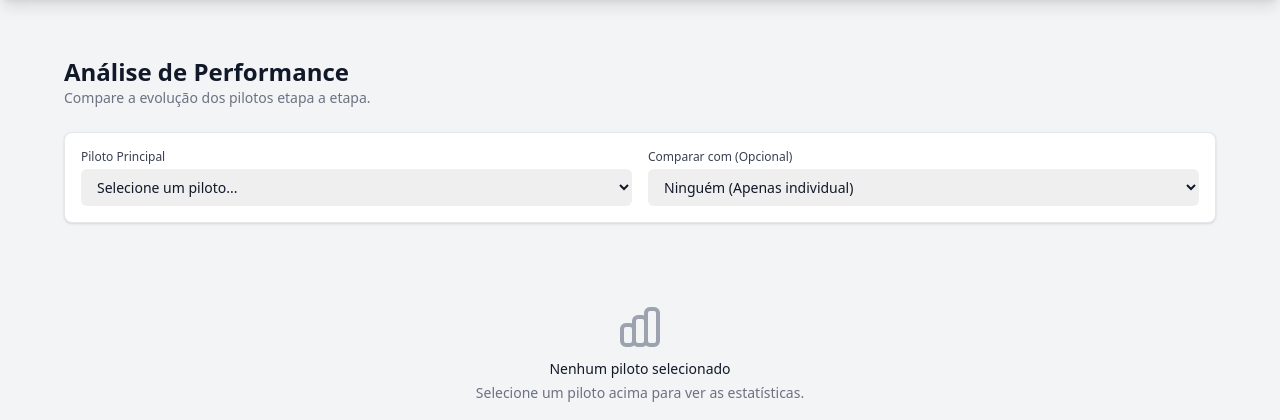
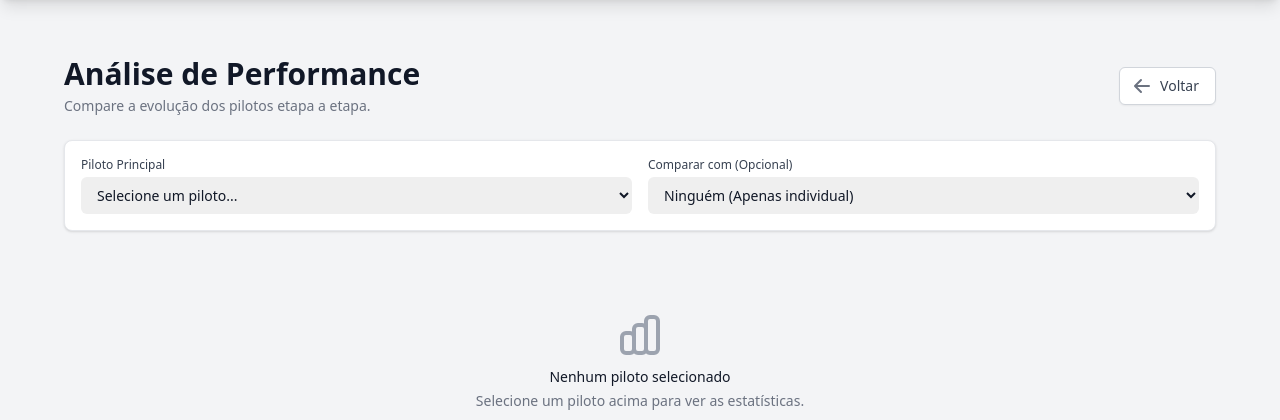
Before and after one commit to jailsonmendesjr/kart-championship, a Django app: template templates/championship/performance.html in a window 1280 px wide. Shown: the part 64-484 px from the top of the page. Run offline with Django 4.2, Linux system fonts and the light colour scheme; the template is opened without the code that fills it, so the values that code supplies are empty; some libraries are stand-ins or nearby versions.

Commit message:
ajuste gráficos e botão voltar

```diff
--- a/templates/championship/performance.html
+++ b/templates/championship/performance.html
@@ -5,9 +5,21 @@
 {% block content %}
 <div class="max-w-7xl mx-auto px-4 sm:px-6 lg:px-8 py-8">
 
-    <div class="mb-6">
-        <h2 class="text-2xl font-bold text-gray-900">Análise de Performance</h2>
-        <p class="text-sm text-gray-500">Compare a evolução dos pilotos etapa a etapa.</p>
+    <div class="mb-6 md:flex md:items-center md:justify-between">
+        <div class="flex-1 min-w-0">
+            <h2 class="text-2xl font-bold text-gray-900 sm:text-3xl sm:truncate">
+                Análise de Performance
+            </h2>
+            <p class="mt-1 text-sm text-gray-500">Compare a evolução dos pilotos etapa a etapa.</p>
+        </div>
+        <div class="mt-4 flex md:mt-0 md:ml-4">
+            <a href="{% url 'season_detail' season.id %}" class="inline-flex items-center px-4 py-2 border border-gray-300 rounded-md shadow-sm text-sm font-medium text-gray-700 bg-white hover:bg-gray-50 focus:outline-none focus:ring-2 focus:ring-offset-2 focus:ring-red-500">
+                <svg class="-ml-1 mr-2 h-5 w-5 text-gray-500" xmlns="http://www.w3.org/2000/svg" viewBox="0 0 20 20" fill="currentColor">
+                    <path fill-rule="evenodd" d="M9.707 16.707a1 1 0 01-1.414 0l-6-6a1 1 0 010-1.414l6-6a1 1 0 011.414 1.414L5.414 9H17a1 1 0 110 2H5.414l4.293 4.293a1 1 0 010 1.414z" clip-rule="evenodd" />
+                </svg>
+                Voltar
+            </a>
+        </div>
     </div>
 
     <div class="bg-white rounded-lg shadow p-4 mb-8 border border-gray-200">
@@ -114,25 +126,26 @@
 
 {% if d1 %}
 <script>
-    // --- Configuração Comum ---
+    // --- Configuração da Toolbar (Mãozinha Padrão) ---
+    const commonChartConfig = {
+        toolbar: {
+            show: true,
+            autoSelected: 'pan' // Garante que o PAN (Mãozinha) venha selecionado
+        },
+        zoom: { enabled: true },
+        fontFamily: 'Inter, sans-serif',
+        parentHeightOffset: 0,
+    };
+
+    // --- Opções Gerais (Estilo) ---
     const commonOptions = {
-        chart: {
-            // Garante que a barra de ferramentas apareça
-            toolbar: {
-                show: true,
-                autoSelected: 'pan' // <--- AQUI ESTÁ A MÁGICA (Define a mãozinha como padrão)
-            },
-            zoom: { enabled: true },
-            fontFamily: 'Inter, sans-serif',
-            parentHeightOffset: 0,
-        },
         dataLabels: { enabled: false },
         stroke: { curve: 'smooth', width: 3 },
+        theme: { mode: 'light' },
         xaxis: {
             categories: {{ d1.labels|safe }},
             tooltip: { enabled: false }
-        },
-        theme: { mode: 'light' }
+        }
     };
 
     // --- Gráfico 1: Pontos Acumulados (Area Chart) ---
@@ -150,7 +163,12 @@
             }
             {% endif %}
         ],
-        chart: { type: 'area', height: 320, parentHeightOffset: 0 },
+        // AQUI ESTAVA O ERRO: Agora mesclamos as configs corretamente
+        chart: {
+            type: 'area',
+            height: 320,
+            ...commonChartConfig
+        },
         colors: ["{{ d1.team_color }}" {% if d2 %}, "{{ d2.team_color }}" {% endif %}],
         fill: {
             type: 'gradient',
@@ -166,7 +184,6 @@
     new ApexCharts(document.querySelector("#chart-points"), optionsPoints).render();
 
     // --- Gráfico 2: Posições (Line/Scatter invertido) ---
-    // Dica: No automobilismo, gráfico de posição inverte o Eixo Y (1º lugar fica no topo)
     var optionsPos = {
         ...commonOptions,
         series: [
@@ -181,12 +198,17 @@
             }
             {% endif %}
         ],
-        chart: { type: 'line', height: 320, parentHeightOffset: 0 },
+        // Mesclando configs aqui também
+        chart: {
+            type: 'line',
+            height: 320,
+            ...commonChartConfig
+        },
         colors: ["{{ d1.team_color }}" {% if d2 %}, "{{ d2.team_color }}" {% endif %}],
-        stroke: { curve: 'straight', width: 2, dashArray: [0, 5] }, // Rival tracejado se quiser
-        markers: { size: 5 }, // Bolinhas marcando a posição
+        stroke: { curve: 'straight', width: 2, dashArray: [0, 5] },
+        markers: { size: 5 },
         yaxis: {
-            reversed: true, // INVERTE O EIXO: 1º LUGAR NO TOPO
+            reversed: true,
             title: { text: 'Posição de Chegada' },
             min: 1,
             forceNiceScale: true
```
